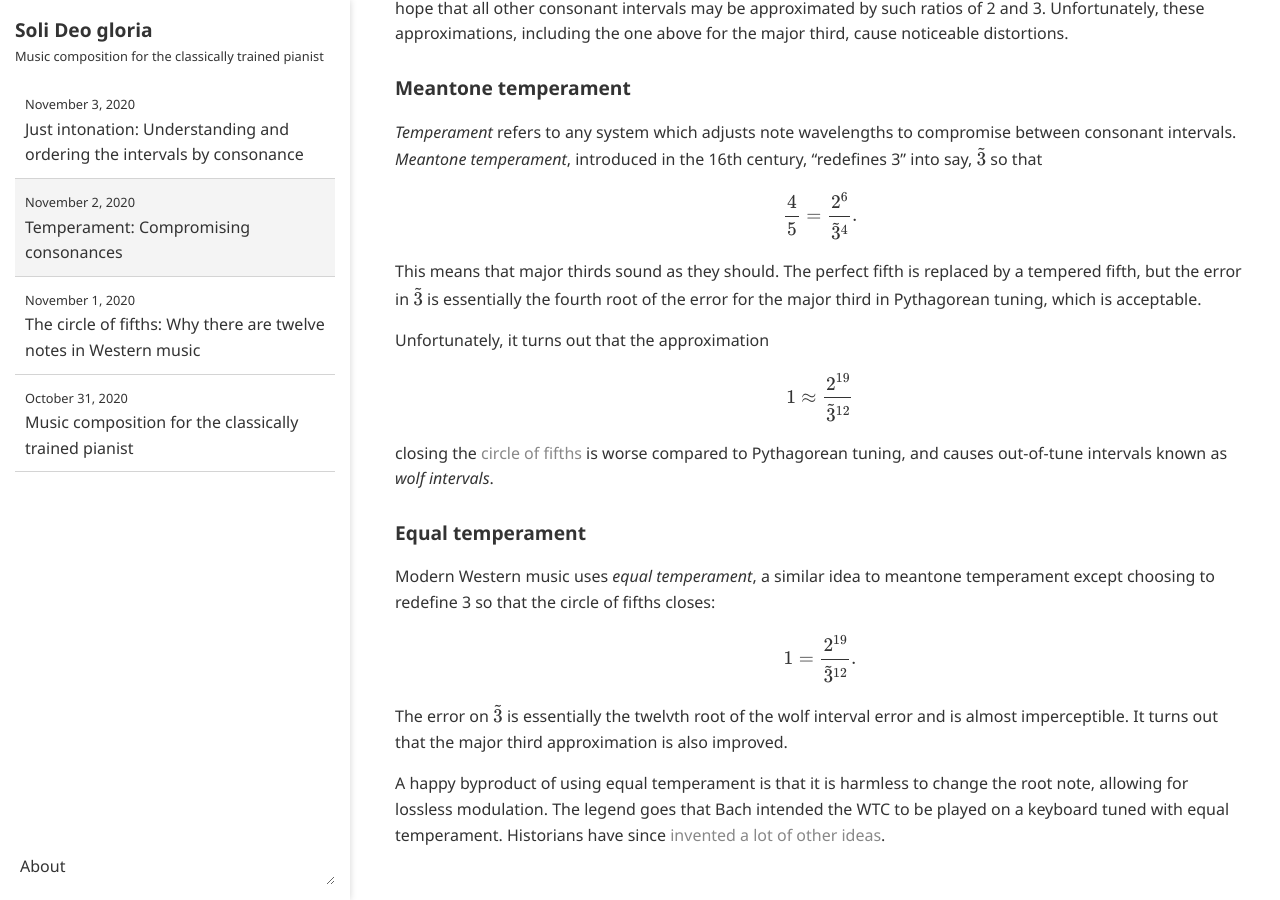
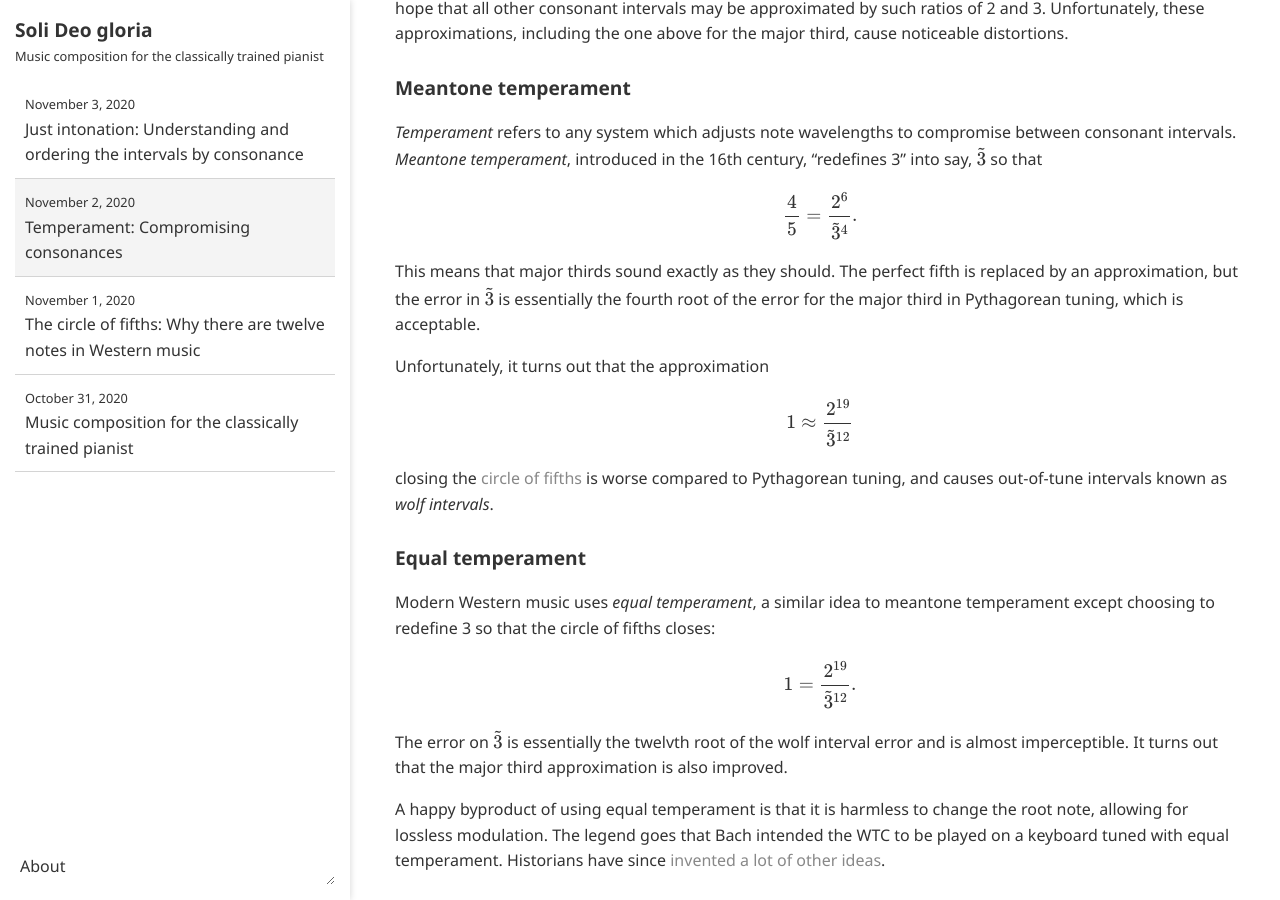
Before and after one commit to ansyblenetwork/sdg, a Jekyll site: the page built from _posts/2020-11-02-temperament-compromising-consonances.md, in a window 1280 px wide and 900 px high, scrolled down 646 px. Built offline with Jekyll 4.4.1, drawn with Linux system fonts in a browser that asks for light colours; formulas are drawn with MathJax 3.

Commit message:
Update 2020-11-02-temperament-compromising-consonances.md

```diff
--- a/_posts/2020-11-02-temperament-compromising-consonances.md
+++ b/_posts/2020-11-02-temperament-compromising-consonances.md
@@ -24,7 +24,7 @@ _Temperament_ refers to any system which adjusts note wavelengths to compromise
 
 $$\frac{4}{5} = \frac{2^6}{\tilde 3^4}.$$
 
-This means that major thirds sound as they should. The perfect fifth is replaced by a tempered fifth, but the error in $$\tilde 3$$ is essentially the fourth root of the error for the major third in Pythagorean tuning, which is acceptable.
+This means that major thirds sound exactly as they should. The perfect fifth is replaced by an approximation, but the error in $$\tilde 3$$ is essentially the fourth root of the error for the major third in Pythagorean tuning, which is acceptable.
 
 Unfortunately, it turns out that the approximation
 
```
